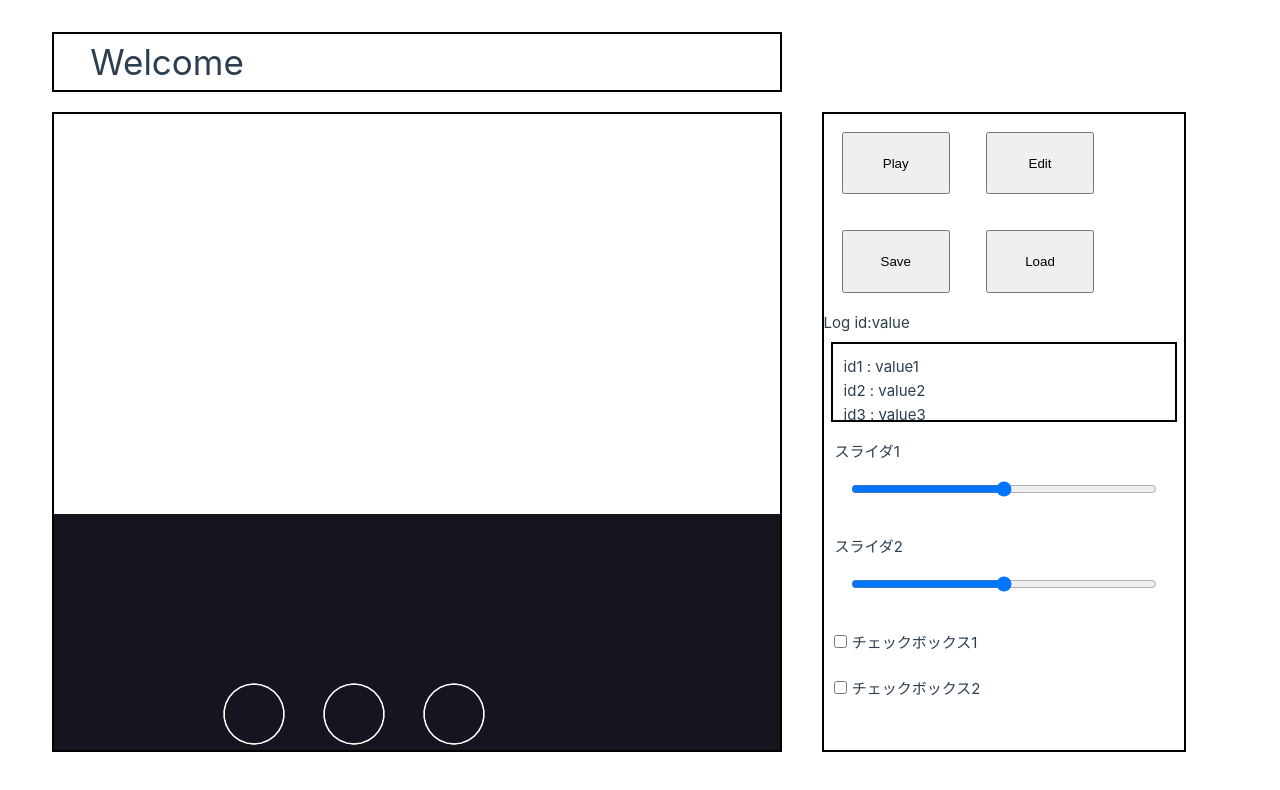
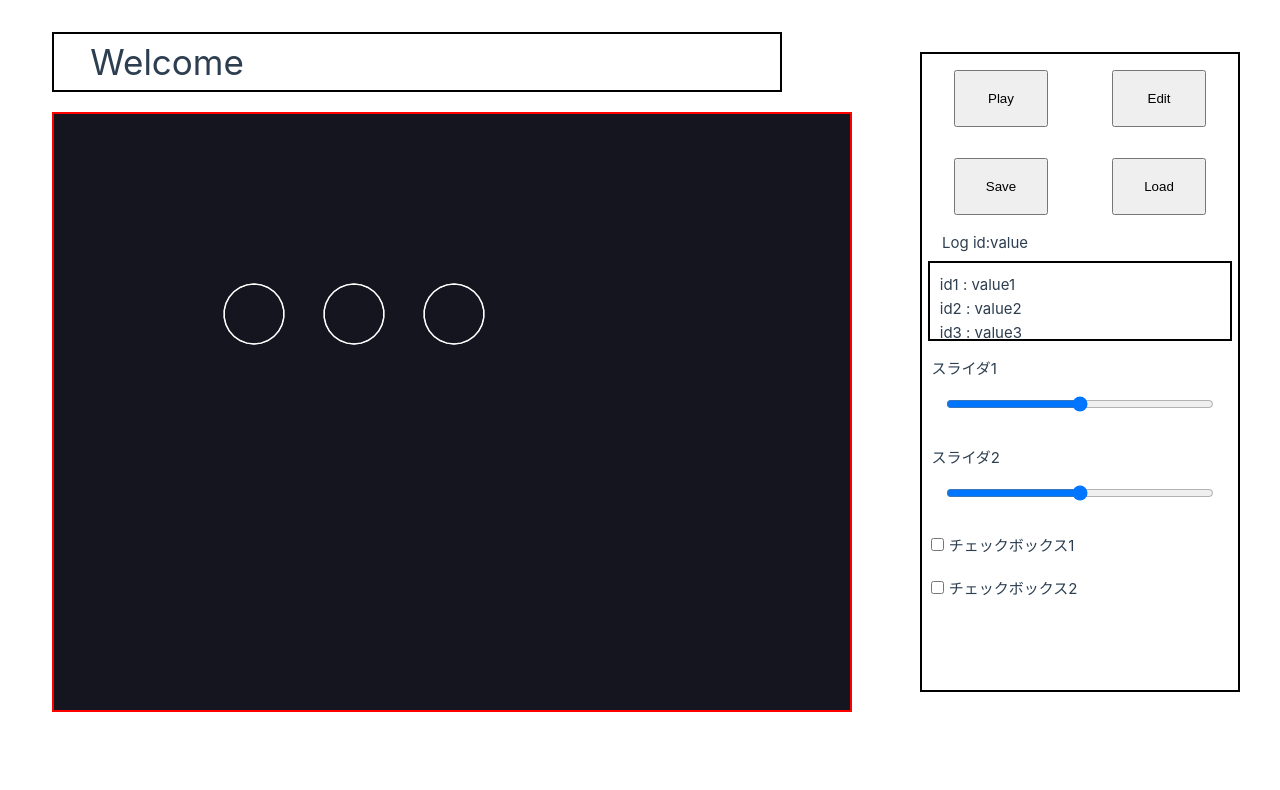
Before and after one commit to traP-jp/h24s_25, a Vue app in the folder h24s_25/: page / in a window 1280 px wide. Shown: the top 790 px of the page. Built offline with nearby package versions, Linux system fonts and the light colour scheme.

Commit message:
レスポンシブルデザインに対応。

```diff
--- a/h24s_25/index.html
+++ b/h24s_25/index.html
@@ -10,4 +10,5 @@
     <div id="app"></div>
     <script type="module" src="/src/main.ts"></script>
   </body>
+  <meta name="viewport" content="width=device-width, initial-scale=1.0">
 </html>
--- a/h24s_25/src/App.vue
+++ b/h24s_25/src/App.vue
@@ -28,17 +28,17 @@ function load() {
       </div>
       </div>
     </div>
-    <div class="control-panel left">
-      <div class="play-edit-container">
+    <div class="control-panel">
+      <div class="play-edit-container" style="display: flex; justify-content: space-around;">
         <button id="play-button" @click="play()">Play</button>
         <button id="edit-button" @click="edit()">Edit</button>
       </div>
-      <div class="save-load-container">
+      <div class="save-load-container" style="display: flex; justify-content: space-around;">
         <button id="save-button" @click="save()">Save</button>
         <button id="load-button" @click="load()">Load</button>
       </div>
       <div class="log-container">
-        <p class="log-titile">Log id:value</p>
+        <p style="position: relative; left: 20px;">Log id:value</p>
         <div class="log-box">
           <p>id1 : value1</p>
           <p>id2 : value2</p>
@@ -86,11 +86,11 @@ h1 {
 }
 
 .gamespace {
-  height: 80vh;
+  height: 600px;
   margin: 20px;
-  width: 60%;
+  width: 800px;
   overflow: scroll;
-  border:2px solid #000;
+  border:2px solid red;
 }
 
 .scroll-listener {
@@ -100,14 +100,28 @@ h1 {
 
 .screen {
   position: relative;
-  top: 400px;
 }
 
 .control-panel {
-  width: 30%;
   height: 80vh;
   margin: 20px;
   border: 2px solid #000;
+}
+
+@media screen and (min-width: 1201px) {
+  .control-panel {
+    position: absolute;
+    right: 20px;
+    width: 25%;
+  }
+}
+
+@media screen and (max-width: 1200px) {
+  .control-panel{
+    float: left;
+    width: 800px;
+    height: auto;
+  }
 }
 
 .log-box {
```
